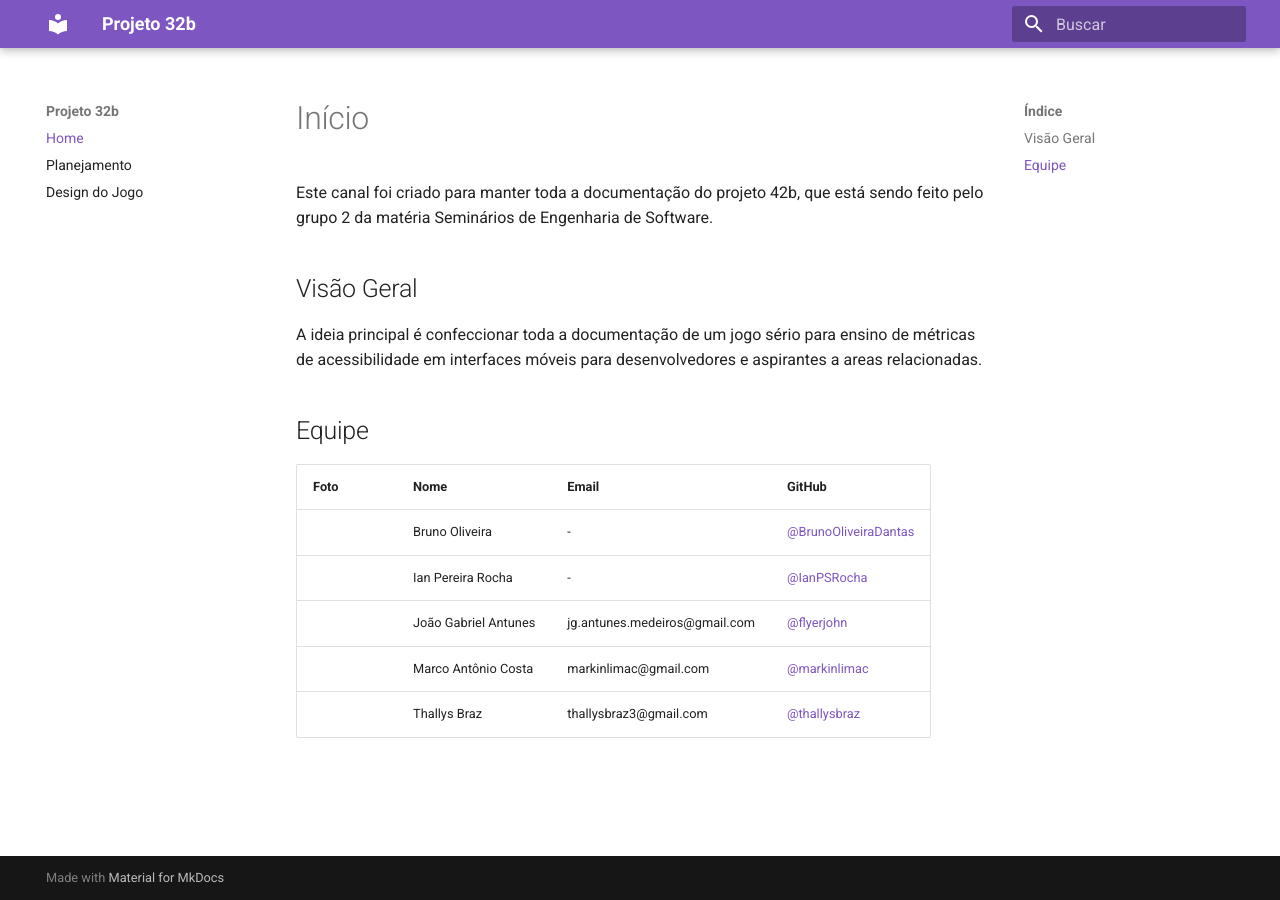
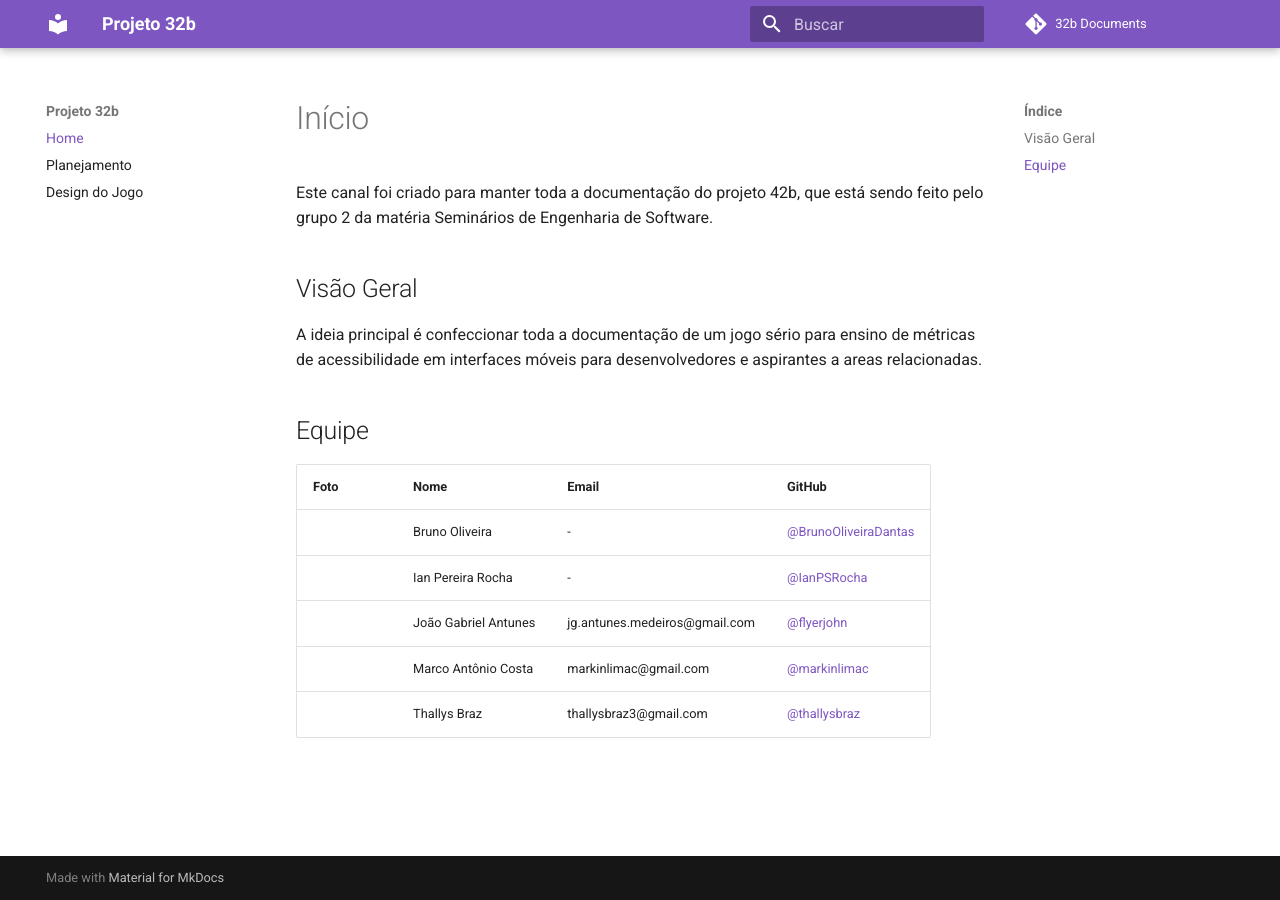
Before and after one commit to Design-de-Jogos/2020.1-D32, an MkDocs documentation site: the page built from docs/index.md, in a window 1280 px wide. Built offline with MkDocs 1.6.1 and Material for MkDocs 9.7.7, drawn with Linux system fonts in a browser that asks for light colours; comment, search, counter and statistics services are not loaded.

Commit message:
Adicionando referencia do repo na wiki

```diff
--- a/mkdocs.yml
+++ b/mkdocs.yml
@@ -10,3 +10,6 @@ theme:
   palette:
     primary: "deep purple"
     secondary: "indigo"
+
+repo_name: "32b Documents"
+repo_url: "https://github.com/Design-de-Jogos/2020.1-MobileAccessibility"
```
